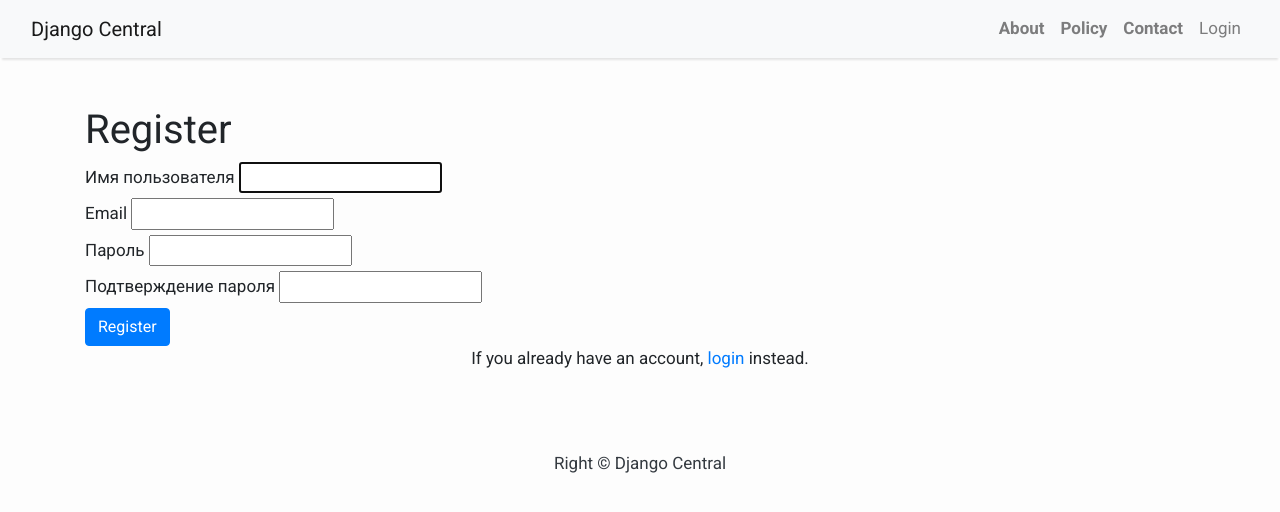
After one commit to onezuppi/django-lab, a Django app: page /blog/register/ in a window 1280 px wide. The commit adds this page. Shown: the top 512 px of the page. Run offline with Django 5.2, Linux system fonts and the light colour scheme; some libraries are stand-ins or nearby versions.

Commit message:
cw 1 part 1

```diff
--- /dev/null
+++ b/movies/blog/forms.py
@@ -0,0 +1,18 @@
+from django import forms
+from django.contrib.auth.forms import UserCreationForm
+from django.contrib.auth.models import User
+
+
+class NewUserForm(UserCreationForm):
+    email = forms.EmailField(required=True)
+
+    class Meta:
+        model = User
+        fields = ("username", "email", "password1", "password2")
+
+    def save(self, commit=True):
+        user = super(NewUserForm, self).save(commit=False)
+        user.email = self.cleaned_data['email']
+        if commit:
+            user.save()
+        return user
--- a/movies/blog/urls.py
+++ b/movies/blog/urls.py
@@ -9,5 +9,8 @@ router.register(r'posts', views.PostViewSet, basename='post')
 urlpatterns = [
     path('', views.PostList.as_view(), name='home'),
     path('api/v1/', include(router.urls)),
+    path('register/', views.register_request, name='register'),
+    path('login/', views.login_request, name='login'),
+    path('logout/', views.logout_request, name='logout'),
     path('<slug:slug>/', views.PostDetail.as_view(), name='post_detail'),
 ]
--- a/movies/blog/views.py
+++ b/movies/blog/views.py
@@ -2,6 +2,11 @@ from django.views import generic
 from rest_framework import viewsets
 from .models import Post
 from .serializers import PostSerializer
+from .forms import NewUserForm
+from django.shortcuts import render, redirect
+from django.contrib import messages
+from django.contrib.auth.forms import AuthenticationForm
+from django.contrib.auth import login, authenticate, logout
 
 class PostList(generic.ListView):
     queryset = Post.objects.filter(status=1).order_by('-created_on')
@@ -16,3 +21,42 @@ class PostDetail(generic.DetailView):
 class PostViewSet(viewsets.ModelViewSet):
     serializer_class = PostSerializer
     queryset = Post.objects.all()
+
+def register_request(request):
+    if request.method == "POST":
+        form = NewUserForm(request.POST)
+        if form.is_valid():
+            user = form.save()
+            login(request, user)
+            messages.success(request, "Registration successful.")
+            return redirect("home")
+        messages.error(request, "Unsuccessful registration. Invalid information.")
+    form = NewUserForm()
+
+    return render(request=request, template_name="blog/register.html", context={"register_form": form})
+
+
+def login_request(request):
+    if request.method == "POST":
+        form = AuthenticationForm(request, data=request.POST)
+        if form.is_valid():
+            username = form.cleaned_data.get('username')
+            password = form.cleaned_data.get('password')
+            user = authenticate(username=username, password=password)
+            if user is not None:
+                login(request, user)
+                messages.info(request, f"You are now logged in as {username}.")
+                return redirect("home")
+            else:
+                messages.error(request, "Invalid username or password.")
+        else:
+            messages.error(request, "Invalid username or password.")
+    form = AuthenticationForm()
+
+    return render(request=request, template_name="blog/login.html", context={"login_form": form})
+
+def logout_request(request):
+    logout(request)
+    messages.info(request, "You have successfully logged out.")
+
+    return redirect("home")
--- a/movies/templates/blog/base.html
+++ b/movies/templates/blog/base.html
@@ -60,8 +60,21 @@
             <li class="nav-item text-black">
                 <a class="nav-link text-black font-weight-bold" href="#">Contact</a>
             </li>
+            {% if user.is_authenticated %}
+                <li class="nav-item">
+                    <a class="nav-link" href="/blog/logout">Logout</a>
+                </li>
+                <li class="nav-item">
+                    <a class="nav-link" href="#">Welcome, {{ user.username }}</a>
+                </li>
+            {% else %}
+                <li class="nav-item">
+                    <a class="nav-link" href="/blog/login">Login</a>
+                </li>
+            {% endif %}
         </ul>
     </div>
+
     </div>
 </nav>
 
--- a/movies/templates/blog/index.html
+++ b/movies/templates/blog/index.html
@@ -35,6 +35,7 @@
   <div class="row">
     <!-- Blog Entries Column -->
     <div class="col-md-8 mt-3 left">
+      {% if user.is_authenticated %}
         {% for post in post_list %}
           <div class="card mb-4">
             <div class="card-body">
@@ -49,6 +50,7 @@
             </div>
           </div>
         {% endfor %}
+      {% endif %}
     </div>
 
     {% block sidebar %}
--- /dev/null
+++ b/movies/templates/blog/register.html
@@ -0,0 +1,20 @@
+{% extends "blog/base.html" %}
+{% block content %}
+<!--Register-->
+<div class="container py-5">
+    <h1>Register</h1>
+    <form method="POST">
+        {% csrf_token %}
+        {% for field in register_form %}
+        <div class="mydiv">
+            <label class="mylabel">{{ field.label }}</label>
+            {{ field }}
+        </div>
+        {% endfor %}
+        <button class="btn btn-primary" type="submit">Register</button>
+    </form>
+    <p class="text-center">
+        If you already have an account, <a href="/blog/login">login</a> instead.
+    </p>
+</div>
+{% endblock %}
```
Also changed, not shown: movies/templates/blog/login.html (added, +15 -0 lines). Lines whose indentation alone changed are shown as unchanged.
